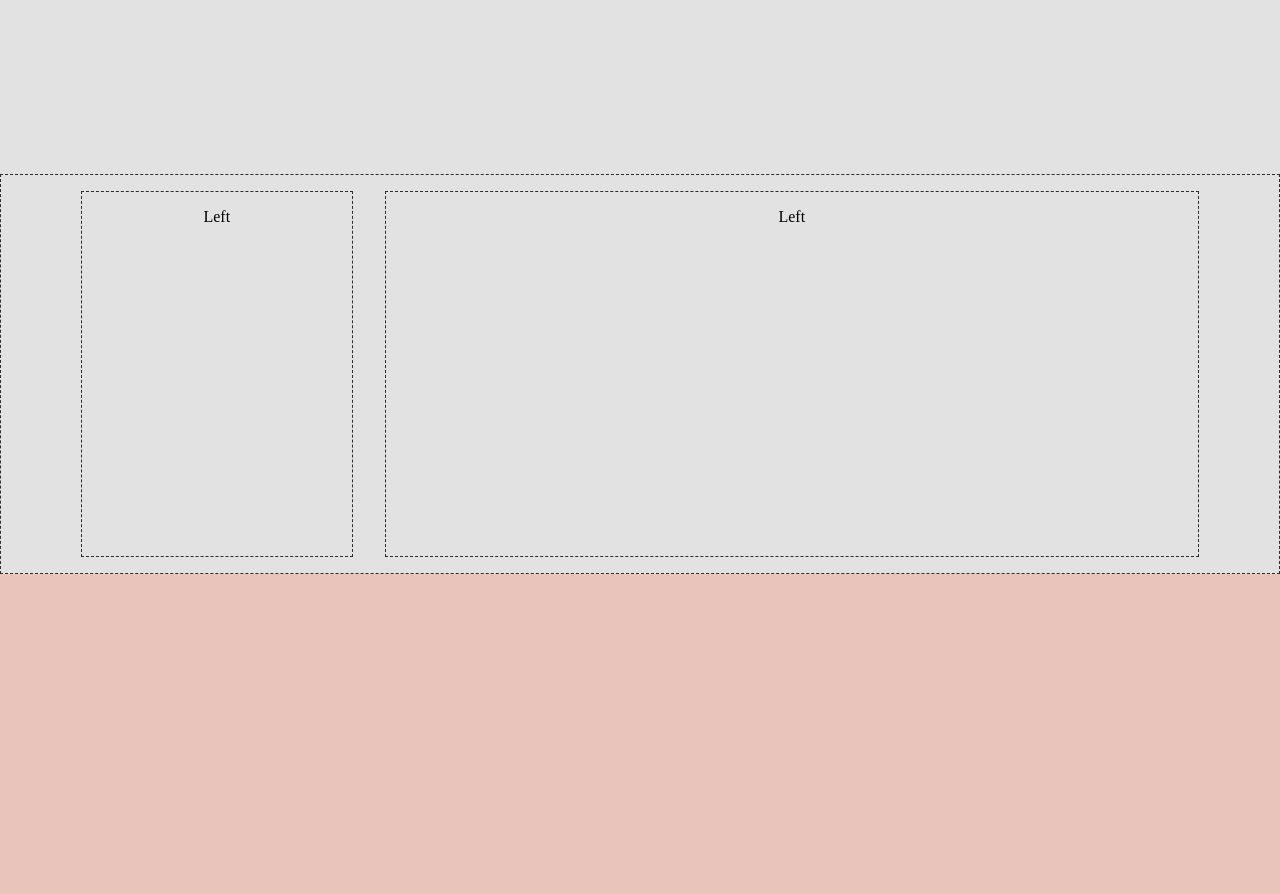
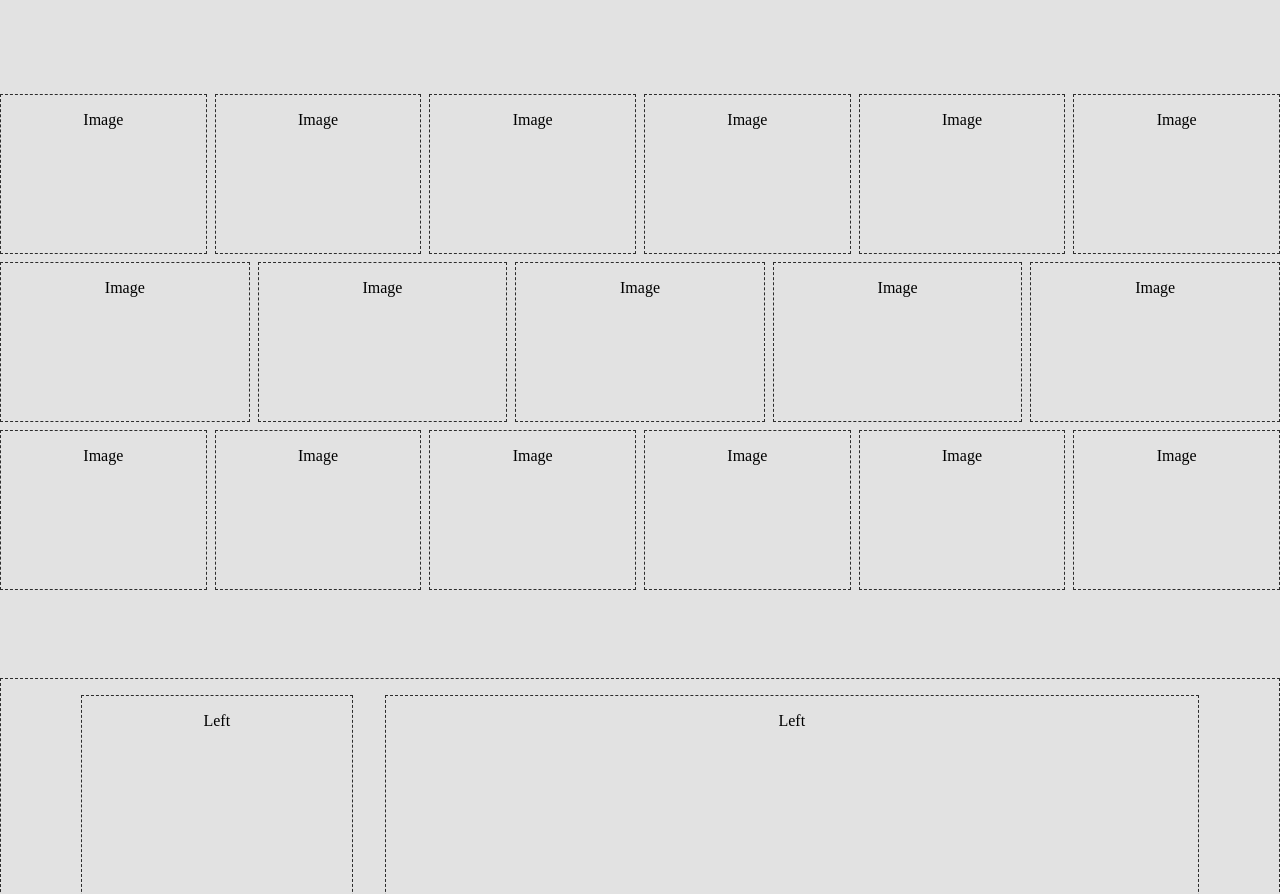
Before and after one commit to abhaykvincent/mirza_fashion, a React (Create React App) app: page / in a window 1280 px wide. Shown: the part 3230-4124 px from the top of the page. Built offline with nearby package versions, Linux system fonts and the light colour scheme.

Commit message:
strip added

```diff
--- a/src/App.js
+++ b/src/App.js
@@ -60,7 +60,29 @@ function App() {
       </section>
       <section className="mirza-gallery">
         <div className="gallery">
-
+          <div className="image-strip">
+            <div className="image  border">Image</div>
+            <div className="image  border">Image</div>
+            <div className="image  border">Image</div>
+            <div className="image  border">Image</div>
+            <div className="image  border">Image</div>
+            <div className="image  border">Image</div>
+          </div>
+          <div className="image-strip">
+            <div className="image  border">Image</div>
+            <div className="image  border">Image</div>
+            <div className="image  border">Image</div>
+            <div className="image  border">Image</div>
+            <div className="image  border">Image</div>
+          </div>
+          <div className="image-strip">
+            <div className="image  border">Image</div>
+            <div className="image  border">Image</div>
+            <div className="image  border">Image</div>
+            <div className="image  border">Image</div>
+            <div className="image  border">Image</div>
+            <div className="image  border">Image</div>
+          </div>
         </div>
       </section>
       <section className="clients border">
```
